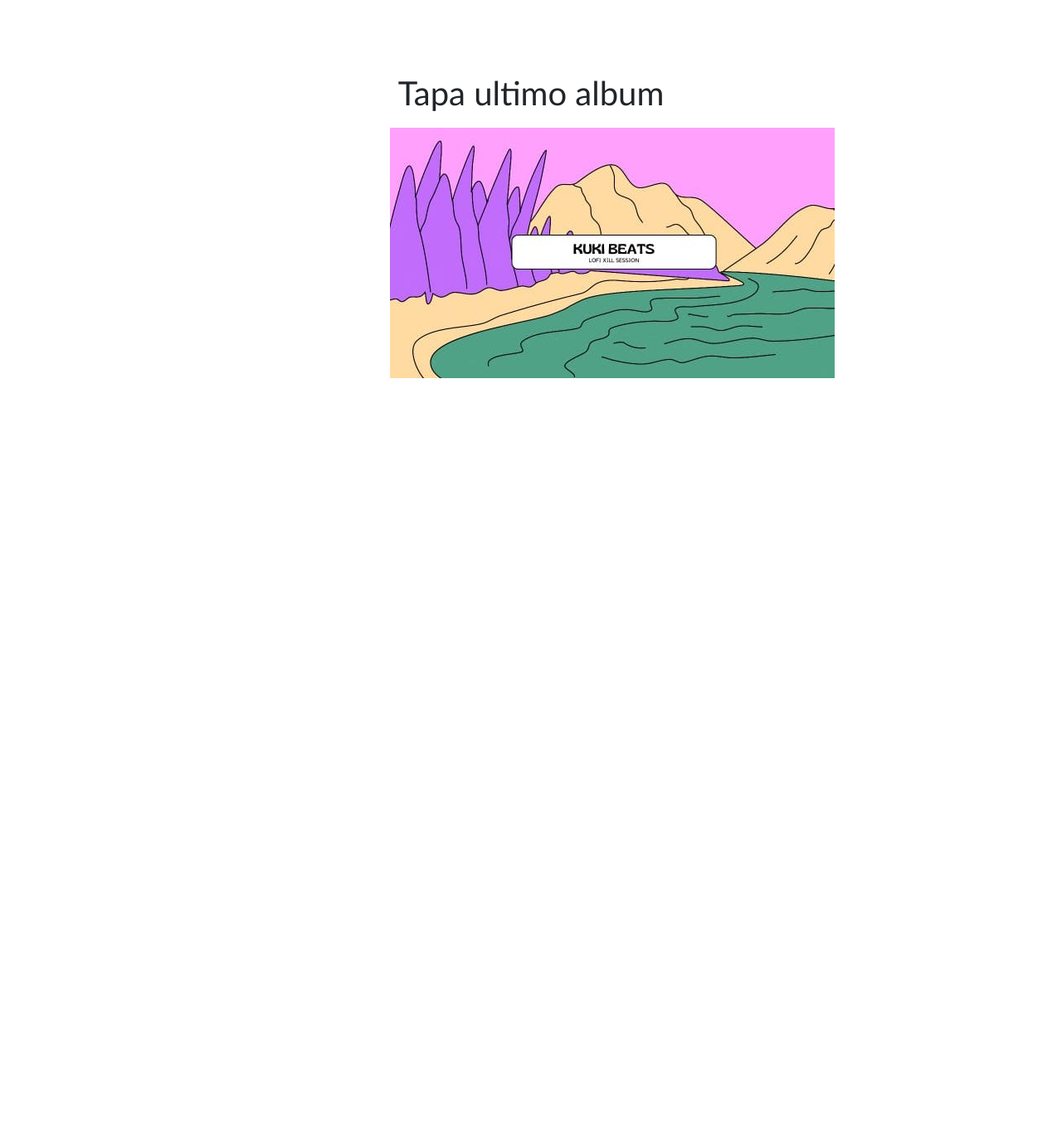
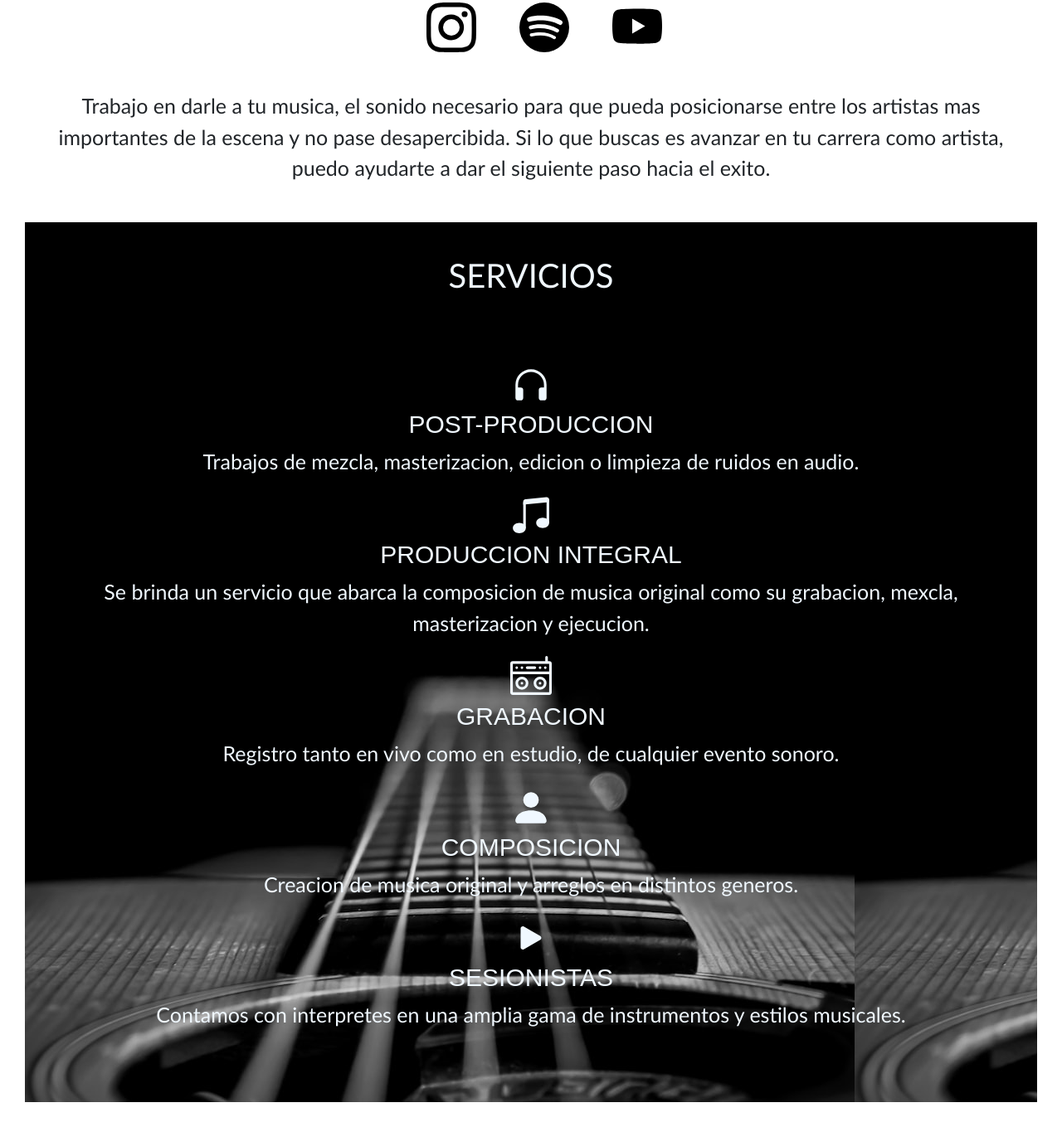
Before and after one commit to dalmaperalta/Proyecto-final, a website: page index.html in a window 1280 px wide. Shown: the part 747-2106 px from the top of the page at 83% size. Before the commit the page ends 1203 px from the top, so only its background shows below. Drawn offline with nearby package versions, Linux system fonts and the light colour scheme.

Commit message:
correcciones

```diff
--- a/index.html
+++ b/index.html
@@ -108,12 +108,65 @@
     </div>
   </section>
 
-  <section class="album">
+  <section class="servicio">
 <div>
-  <h2>Tapa ultimo album</h2>
+  <h2>SERVICIOS</h2>
 </div>
-   <a class="foto" href=""><img src="img/img6.jpg" alt="tapa-del-album"></a>
+
+    <div class="lista">
+
+<div class="post">
+  <svg xmlns="http://www.w3.org/2000/svg" width="60" height="60" fill="currentColor" class="bi bi-headphones " viewBox="0 0 16 16">
+    <path d="M8 3a5 5 0 0 0-5 5v1h1a1 1 0 0 1 1 1v3a1 1 0 0 1-1 1H3a1 1 0 0 1-1-1V8a6 6 0 1 1 12 0v5a1 1 0 0 1-1 1h-1a1 1 0 0 1-1-1v-3a1 1 0 0 1 1-1h1V8a5 5 0 0 0-5-5z"/>
+  </svg>
+  <h3>POST-PRODUCCION</h3>
+  <p>Trabajos de mezcla, masterizacion, edicion o limpieza de ruidos en audio.</p>
+</div>
+
+<div class="produ" >
+  <svg xmlns="http://www.w3.org/2000/svg" width="60" height="60" fill="currentColor" class="bi bi-music-note-beamed" viewBox="0 0 16 16">
+    <path d="M6 13c0 1.105-1.12 2-2.5 2S1 14.105 1 13c0-1.104 1.12-2 2.5-2s2.5.896 2.5 2zm9-2c0 1.105-1.12 2-2.5 2s-2.5-.895-2.5-2 1.12-2 2.5-2 2.5.895 2.5 2z"/>
+    <path fill-rule="evenodd" d="M14 11V2h1v9h-1zM6 3v10H5V3h1z"/>
+    <path d="M5 2.905a1 1 0 0 1 .9-.995l8-.8a1 1 0 0 1 1.1.995V3L5 4V2.905z"/>
+  </svg>
+
+    <h3>PRODUCCION INTEGRAL</h3>
+  <p>Se brinda un servicio que abarca la composicion de musica original como su grabacion, mexcla, masterizacion y ejecucion.</p>
+
+</div>
+
+<div class="grabacion">
+  <svg xmlns="http://www.w3.org/2000/svg" width="60" height="60" fill="currentColor" class="bi bi-boombox" viewBox="0 0 16 16">
+    <path d="M2.5 5a.5.5 0 1 0 0-1 .5.5 0 0 0 0 1Zm2 0a.5.5 0 1 0 0-1 .5.5 0 0 0 0 1Zm7.5-.5a.5.5 0 1 1-1 0 .5.5 0 0 1 1 0Zm1.5.5a.5.5 0 1 0 0-1 .5.5 0 0 0 0 1Zm-7-1a.5.5 0 0 0 0 1h3a.5.5 0 0 0 0-1h-3Zm5.5 6.5a.5.5 0 1 1-1 0 .5.5 0 0 1 1 0Z"/>
+    <path d="M11.5 13a2.5 2.5 0 1 0 0-5 2.5 2.5 0 0 0 0 5Zm0-1a1.5 1.5 0 1 1 0-3 1.5 1.5 0 0 1 0 3ZM5 10.5a.5.5 0 1 1-1 0 .5.5 0 0 1 1 0Z"/>
+    <path d="M7 10.5a2.5 2.5 0 1 1-5 0 2.5 2.5 0 0 1 5 0Zm-1 0a1.5 1.5 0 1 0-3 0 1.5 1.5 0 0 0 3 0Z"/>
+    <path d="M14 0a.5.5 0 0 1 .5.5V2h.5a1 1 0 0 1 1 1v11a1 1 0 0 1-1 1H1a1 1 0 0 1-1-1V3a1 1 0 0 1 1-1h12.5V.5A.5.5 0 0 1 14 0ZM1 3v3h14V3H1Zm14 4H1v7h14V7Z"/>
+  </svg>
+  <h3>GRABACION</h3>
+  <p>Registro tanto en vivo como en estudio, de cualquier evento sonoro.</p>
+</div>
+
+<div class="compo">
+  <svg xmlns="http://www.w3.org/2000/svg" width="60" height="60" fill="currentColor" class="bi bi-person-fill" viewBox="0 0 16 16">
+    <path d="M3 14s-1 0-1-1 1-4 6-4 6 3 6 4-1 1-1 1H3zm5-6a3 3 0 1 0 0-6 3 3 0 0 0 0 6z"/>
+  </svg>
+  <h3>COMPOSICION</h3>
+  <p>Creacion de musica original y arreglos en distintos generos.</p>
+</div>
+
+<div class="sesion">
+  <svg xmlns="http://www.w3.org/2000/svg" width="60" height="60" fill="currentColor" class="bi bi-play-fill" viewBox="0 0 16 16">
+    <path d="m11.596 8.697-6.363 3.692c-.54.313-1.233-.066-1.233-.697V4.308c0-.63.692-1.01 1.233-.696l6.363 3.692a.802.802 0 0 1 0 1.393z"/>
+  </svg>
+  <h3>SESIONISTAS</h3>
+  <p>Contamos con interpretes en una amplia gama de instrumentos y estilos musicales.</p>
+</div>
+
+</div>
+
   </section>
+
+
 </main>
 
 <!--link js boostrap-->
--- a/scss/_body.scss
+++ b/scss/_body.scss
@@ -1,6 +1,9 @@
 body{
     font-family: sans-serif;
     width: 100;
+    height: 100vh;
+    align-items: center;
+    justify-content: center;
     position: relative;
     min-height: 100vh;
 
--- a/scss/_header.scss
+++ b/scss/_header.scss
@@ -1,36 +1,37 @@
 header{
-
-    background-image: url(../img/Producción-Musical.jpeg);
-    height: 500px;
+    background-image: url(../img/img01.jpg);
+    height: 90vh;
     box-sizing: border-box;
 
+
+
     .navegador{
+
     display: flex;
 
    }
 
     .container-fluid .navbar-brand{
-        color: aliceblue;
+        color: rgb(250, 250, 250);
         font-family: 'Gill Sans', 'Gill Sans MT', Calibri, 'Trebuchet MS', sans-serif;
         font-size: 40px;
     }
 
     .navbar-toggler-icon{
-        background-color: aliceblue;
+        background-color: rgb(250, 250, 250);
         border: solid 4px;
         font-size: 20px;
     }
     .nav-link{
-        color: aliceblue;
+        color: rgb(255, 255, 255);
     }
 
     .titulo{
-        display: flex;
         flex-direction: column;
         text-align: center;
 
         h1{
-            color: aliceblue;
+            color: rgb(253, 253, 253);
             padding: 50px;
             margin: 30px;
             font-size: 40px;
@@ -41,7 +42,7 @@ header{
     }
 
     .icono{
-        color: aliceblue;
+        color: rgb(255, 255, 255);
         display: flex;
         align-items: center;
         justify-content: center;
--- a/scss/_main.scss
+++ b/scss/_main.scss
@@ -1,4 +1,5 @@
 main{
+
     display: flex;
     flex-direction: column;
     align-items: center;
@@ -10,6 +11,7 @@ main{
         list-style-type: none;
         display: inline;
         text-align: center;
+
     }
 
     .red{
@@ -31,26 +33,49 @@ main{
         font-family: 'Gill Sans', 'Gill Sans MT', Calibri, 'Trebuchet MS', sans-serif;
         font-weight: 200;
         font-size: 25px;
+        text-align: center;
+        justify-content: center;
+
      }
 
-     .album{
+     .servicio{
+        background-image: url(../img/guitarra.jpg);
         display: flex;
         flex-direction: column;
         padding: 30px;
         text-align: center;
+        padding: 20px;
      }
 
      h2{
         font-family:'Gill Sans', 'Gill Sans MT', Calibri, 'Trebuchet MS', sans-serif;
         font-size: 40px;
         font-weight: 300;
-        padding: 10px;
+        padding: 20px;
+        color: aliceblue;
+
      }
-        .foto{
 
-          width: 300px;
-          height: 200px;
-        }
+     .lista {
+      display: block;
+      padding: 40px;
+      margin: 10px;
+       p{
+         color: aliceblue;
+         text-align: center;
+
+       }
+
+       h3{
+         color:aliceblue;
+         font-size: 30px;
+       }
+
+       .bi{
+         color: aliceblue;
+         padding: 5px;
+       }
+     }
 
 
 }
--- /dev/null
+++ b/scss/_media.scss
@@ -0,0 +1,33 @@
+.lista{
+    justify-content: center;
+    display:grid;
+
+      grid-template-columns: repeat(2, 1fr);
+
+      grid-template-rows: 100px 60px;
+
+      grid-column-gap: 20px;
+      grid-row-gap: 10px;
+
+   }
+
+   .post{
+    display: flex;
+    background-color: aqua;
+   }
+
+   .produ{
+    background-color: brown;
+   }
+
+   .grabacion{
+     background-color: darkblue;
+   }
+
+   .compo{
+     background-color: cadetblue;
+   }
+
+   .sesion{
+    background-color: coral;
+   }
```
Also changed, not shown: css/estilos.css, img/guitarra.jpg (added), img/img01.jpg (added), img/img02.jpg (added).
